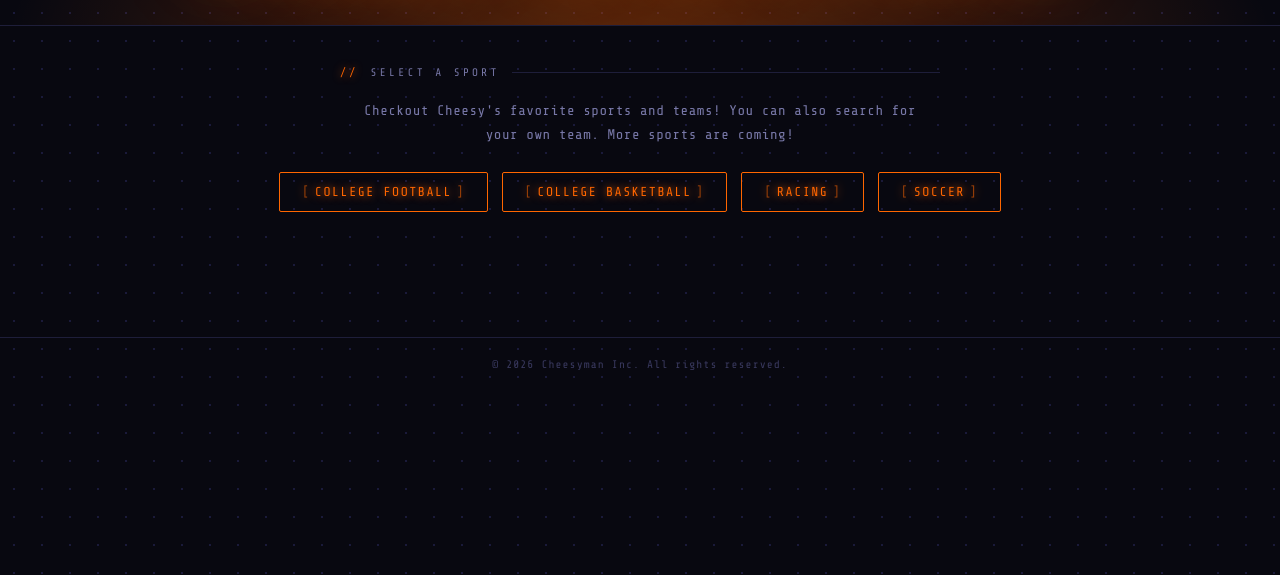
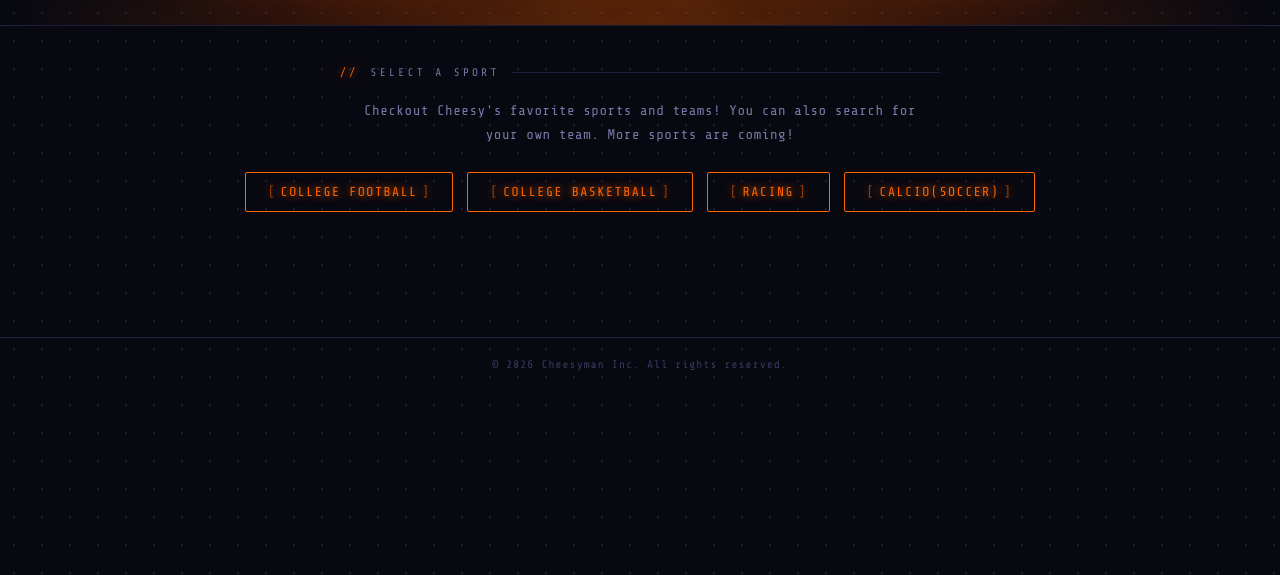
Before and after one commit to unclebobbysturkey/cheesyman-website, a plain HTML site: page nginx/html/sports.html in a window 1280 px wide. Shown: the part 225-800 px from the top of the page. Drawn offline with nearby package versions, Linux system fonts and the light colour scheme.

Commit message:
Added the new calcio app HTML. Updated team.html and cbbteam.html to add a hyperlink to the opponents team page.

```diff
--- a/nginx/html/sports.html
+++ b/nginx/html/sports.html
@@ -56,7 +56,7 @@
             <a href="collegefootball.html"   class="btn btn-orange">College Football</a>
             <a href="collegebasketball.html"  class="btn btn-orange">College Basketball</a>
             <a href="racing.html"            class="btn btn-orange">Racing</a>
-            <a href="leagues.html"           class="btn btn-orange">Soccer</a>
+            <a href="leagues.html"           class="btn btn-orange">Calcio(Soccer)</a>
         </div>
 
     </main>
```
